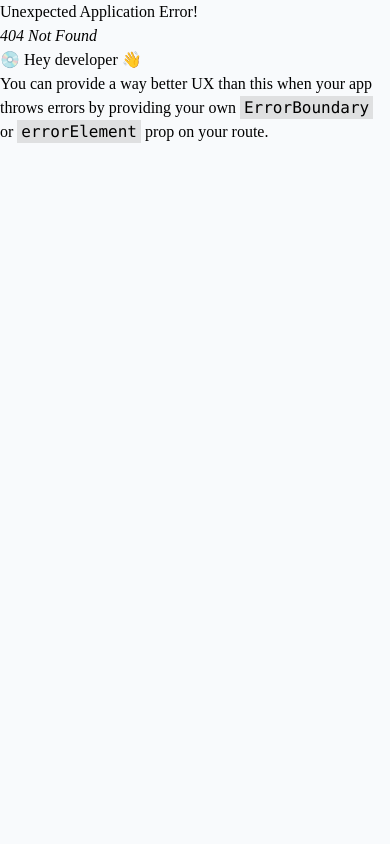
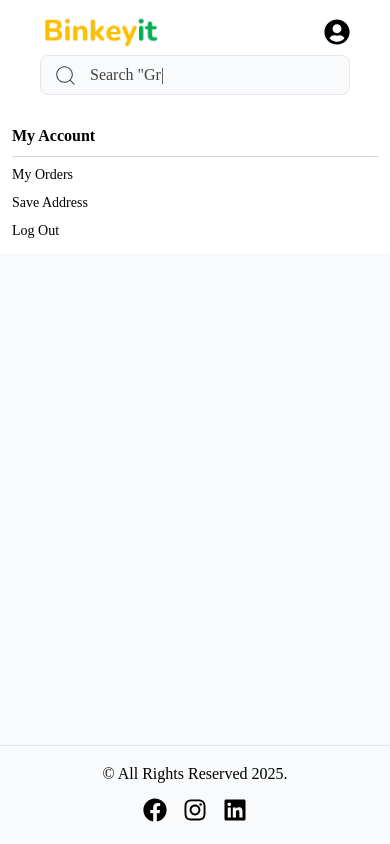
Before and after one commit to ShahzadMalik07/Blink-it, a React (Vite) app in the folder frontend/: page /user in a window 390 px wide. Before the commit this address had no page. Built offline with nearby package versions, Linux system fonts and the light colour scheme; no server answers.

Commit message:
userMenuMobile added

```diff
--- a/frontend/src/components/Headers.jsx
+++ b/frontend/src/components/Headers.jsx
@@ -21,7 +21,18 @@ const Headers = () => {
     navigate("/login")
 
   }
+  const handleCloseMenu = () => {
+    setisMenuOpen(false)
+  }
 
+  const handleMenu= ()=>{
+    if (!user._id) {
+      navigate("/login")
+      return
+
+    }
+    navigate("/user")
+  }
 
   return (
     <header className='h-28 lg:h-24  lg:shadow-md p-2  sticky top-0 flex items-center flex-col justify-center gap-2 bg-white '>
@@ -31,7 +42,7 @@ const Headers = () => {
           <img src={logo} width={120} height={70} alt="logo" />
         </Link>
         <div className='hidden lg:block  '><Search /></div>
-        <div className='lg:hidden'><FaUserCircle size={26} /></div>
+        <div onClick={handleMenu} className='lg:hidden'><FaUserCircle size={26} /></div>
 
 
         <div className='hidden lg:flex items-center gap-10 '>
@@ -47,9 +58,9 @@ const Headers = () => {
 
 
                 </div>
-                {isMenuOpen &&(<div className='absolute right-0 h-20'>
+                {isMenuOpen && (<div className='absolute right-0 h-20'>
                   <div className='bg-white rounded p-4 min-w-52 shadow-lg'>
-                    <UserMenu />
+                    <UserMenu close={handleCloseMenu} />
 
                   </div>
 
--- a/frontend/src/components/UserMenu.jsx
+++ b/frontend/src/components/UserMenu.jsx
@@ -7,13 +7,17 @@ import toast from 'react-hot-toast'
 import { logout } from '../store/userSlice'
 import AxiosToastError from '../utils/AxiosToastError'
 
-const UserMenu = () => {
+const UserMenu = ({ close }) => {
     const user = useSelector((store) => store.user)
     const dispatch = useDispatch()
     const handleLogout = async () => {
         try {
-            const response = await axios.get("http://localhost:3000/api/user/logout")
+            const response = await axios.get("http://localhost:3000/api/user/logout", { withCredentials: true })
             if (response.data.success) {
+                if (close) {
+                    close()
+                }
+
                 dispatch(logout())
                 localStorage.clear()
                 toast.success(response.data.message)
@@ -22,6 +26,7 @@ const UserMenu = () => {
 
         } catch (error) {
             AxiosToastError(error)
+            console.log(error)
 
         }
 
--- /dev/null
+++ b/frontend/src/components/UserMenuMobile.jsx
@@ -0,0 +1,15 @@
+import React from 'react'
+import UserMenu from './UserMenu'
+
+const UserMenuMobile = () => {
+    return (
+        <div className='bg-white'>
+            <div className='container mx-auto p-3'>
+                <UserMenu />
+            </div>
+
+        </div>
+    )
+}
+
+export default UserMenuMobile
--- a/frontend/src/pages/Login.jsx
+++ b/frontend/src/pages/Login.jsx
@@ -6,15 +6,18 @@ import axios from "axios"
 import Axios from '../utils/Axios';
 import summaryApi from '../common/SummaryApi';
 import AxiosToastError from '../utils/AxiosToastError';
-import  { Link, useNavigate } from 'react-router-dom'
+import { Link, useNavigate } from 'react-router-dom'
+import fetchUserDetails from '../utils/getUserDetails';
+import { useDispatch } from 'react-redux';
+import { setUserDetails } from "../store/userSlice"
 
 
 
 
 const Login = () => {
-  const [data, setdata] = useState({  email: "", password: "", })
+  const [data, setdata] = useState({ email: "", password: "", })
   const [showPassword, setshowPassword] = useState(false)
-
+  const dispatch = useDispatch()
 
   const valuesAvailable = Object.values(data).every(el => el)
   const navigate = useNavigate()
@@ -31,7 +34,7 @@ const Login = () => {
 
 
     try {
-      const response = await axios.post("http://localhost:3000/api/user/login", data,{ withCredentials:true })
+      const response = await axios.post("http://localhost:3000/api/user/login", data, { withCredentials: true })
 
 
       if (response.data.error) {
@@ -40,8 +43,11 @@ const Login = () => {
       }
       if (response.data.success) {
         toast.success(response.data.message)
-        localStorage.setItem("accsessToken",response.data.data.accsessToken)
-        localStorage.setItem("refreshToken",response.data.data.refreshToken)
+        localStorage.setItem("accsessToken", response.data.data.accsessToken)
+        localStorage.setItem("refreshToken", response.data.data.refreshToken)
+
+        const userDetails = await fetchUserDetails()
+        dispatch(setUserDetails(userDetails?.data))
         setdata({
 
           email: "",
--- a/frontend/src/routes/index.jsx
+++ b/frontend/src/routes/index.jsx
@@ -7,6 +7,7 @@ import Signup from "../pages/Signup"
 import ForgotPassword from "../pages/ForgotPassword"
 import VerifyOtp from "../pages/VerifyOtp"
 import ResetPassword from "../pages/ResetPassword"
+import UserMenuMobile from "../components/UserMenuMobile"
 
 const router = createBrowserRouter([
     {
@@ -41,6 +42,11 @@ const router = createBrowserRouter([
             {
                 path: "/reset-password",
                 element: <ResetPassword />
+            },
+            {
+                path:"user",
+                element:<UserMenuMobile/>
+
             }
         ]
     }
```
